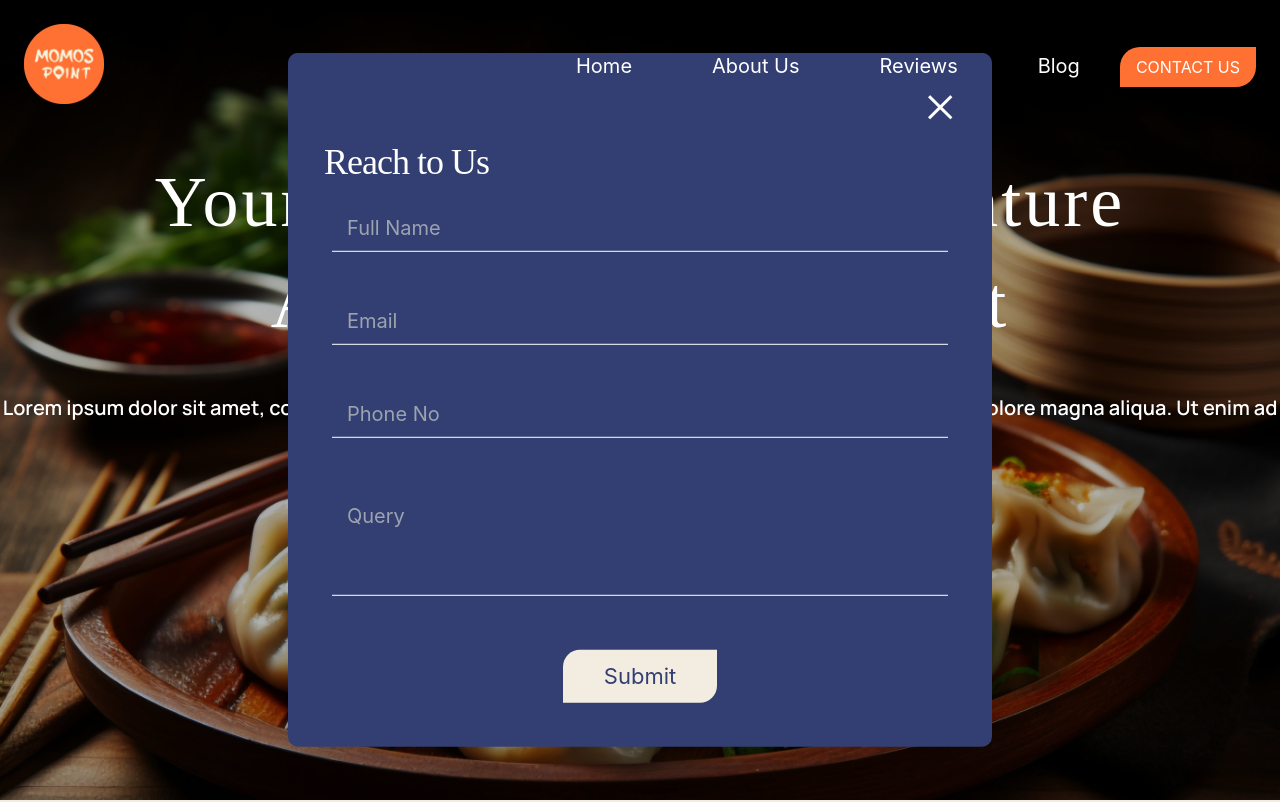
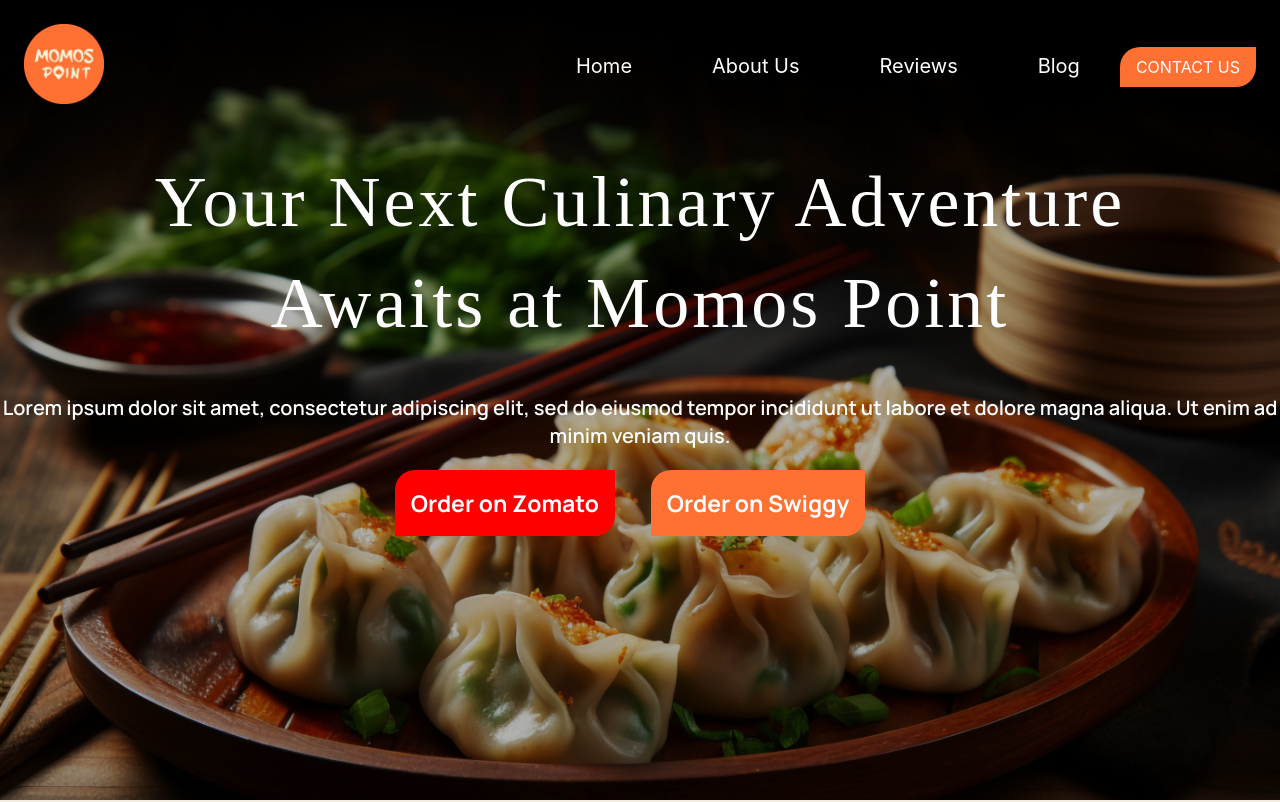
Before and after one commit to prabhat135/Momos-Point, a React (Vite) app: page /#/ in a window 1280 px wide. Shown: the top 802 px of the page. Built offline with nearby package versions, Linux system fonts and the light colour scheme; a web font is replaced by a local one.

Commit message:
Refactor contact form and header components

```diff
--- a/components/ContactForm.jsx
+++ b/components/ContactForm.jsx
@@ -28,9 +28,9 @@
         <Dialog
         open={isOpen}
         onClose={() => setIsOpen(false)}
-  className="relative z-50 w-full sm:w-3/4 md:w-1/2 mx-auto">
+        className="relative z-50 w-full sm:w-3/4 md:w-1/2 h-auto mx-auto">
 
-  <Dialog.Panel className="w-full max-w-sm mx-auto rounded bg-white p-4 sm:p-6 md:p-8">
+        <Dialog.Panel className="w-full max-w-sm h-auto mx-auto rounded bg-white p-4 sm:p-6 md:p-8">
             <Dialog.Title className="text-lg sm:text-xl md:text-2xl">Complete your order</Dialog.Title>
 
             <div className="contact-form-modal">
@@ -38,7 +38,7 @@
 
               <h4 className="close-arrow text-2xl sm:text-4xl md:text-6xl" onClick={() => setIsOpen(false)}>&times;</h4>
               </div>
-        <form onSubmit={handleSubmit}>
+              <form onSubmit={handleSubmit} className="h-auto">
                   <h4 className="text-lg sm:text-xl md:text-4xl pl-4">Reach to Us</h4>
                   <div className='p-2 sm:p-4 md:p-6'>
                       <label htmlFor="name"></label>
--- a/components/Header.jsx
+++ b/components/Header.jsx
@@ -4,9 +4,10 @@
 import './Header.css';
 import ContactForm from './ContactForm';
 
+
 const Header = () => {
   const [open, setOpen] = useState(false);
-  let [isOpen, setIsOpen] = useState(true)
+  let [isOpen, setIsOpen] = useState(false)
 
   useEffect(() => {
     let header = document.getElementById("header");
--- a/src/MainPage.jsx
+++ b/src/MainPage.jsx
@@ -6,7 +6,7 @@
 
 
 const MainPage = () => {
-  const [contactOpen, setContactOpen] = useState(false);
+  let [isOpen, setIsOpen] = useState(false)
 
   return (
     <div>
@@ -201,7 +201,7 @@
                 47 UA, Block UA, Jawahar Nagar, Kamla Nagar, New Delhi, Delhi, 110007
               </span>
               <hr className="mt-20 opacity-0" />
-              <button onClick={() => setContactOpen(true)} className="order-button">CONTACT US</button>
+              <button onClick={() => setIsOpen(true)} className="order-button">CONTACT US</button>
             </div>
 
             <div className="google-map-code w-full  lg:w-[1200px] md:w-full">
@@ -247,7 +247,7 @@
               <div>
                 <h2>Get In Touch</h2>
                 <p>Question or Feedback?</p>
-                <p>We'd love to hear from you</p>
+                <p>We{`'d`} love to hear from you</p>
               </div>
               {/* Email and social media buttons */}
               <img
@@ -265,7 +265,7 @@
 
         </div>
       </div>
-      {contactOpen && <ContactForm onClose={() => setContactOpen(false)} />}
+       {isOpen && <ContactForm setIsOpen={setIsOpen} isOpen={isOpen} />}
     </div>
   );
 };
```
Lines whose indentation alone changed are shown as unchanged.
